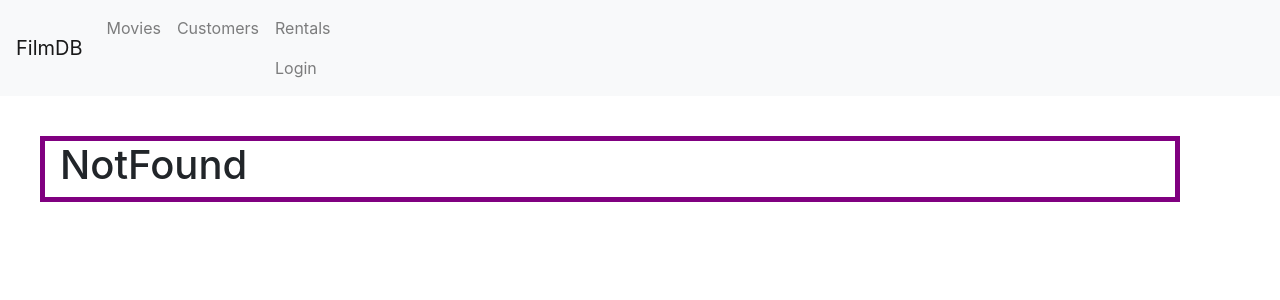
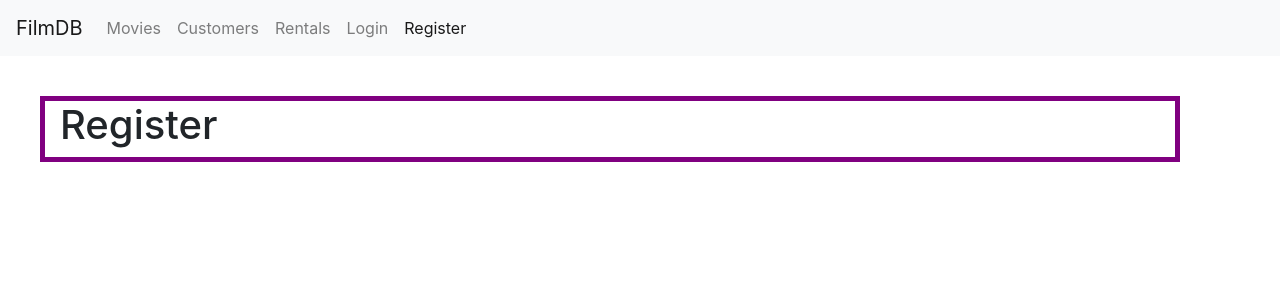
Before and after one commit to malarc01/cwmreact, a React (Create React App) app in the folder vid/: page /register in a window 1280 px wide. Before the commit this address led to /not-found. Shown: the top 300 px of the page. Built offline with nearby package versions, Linux system fonts and the light colour scheme.

Commit message:
add RegisterForm.jsx with h1 heading

```diff
--- a/vid/src/App.js
+++ b/vid/src/App.js
@@ -11,6 +11,8 @@
 import NavBar from './comp/navBar';
 import MovieForm from './comp/movieForm';
 import LoginForm from './comp/loginForm';
+import RegisterForm from './comp/registerForm';
+
 const divStyle = {
 	margin: '40px',
 	border: '5px solid purple'
@@ -22,6 +24,7 @@
 			<NavBar />
 			<main style={divStyle} className='container'>
 				<Switch>
+					<Route path='/register' component={RegisterForm} />
 					<Route path='/login' component={LoginForm} />
 					<Route path='/movies/:id' component={MovieForm} />
 					<Route path='/movies' component={Movies} />
--- a/vid/src/comp/navBar.jsx
+++ b/vid/src/comp/navBar.jsx
@@ -37,8 +37,15 @@
 							<NavLink className='nav-link' to='/rentals'>
 								Rentals
 							</NavLink>
+						</li>
+						<li className='nav-item'>
 							<NavLink className='nav-link' to='/login'>
 								Login
+							</NavLink>
+						</li>
+						<li className='nav-item'>
+							<NavLink className='nav-link' to='/register'>
+								Register
 							</NavLink>
 						</li>
 					</ul>
--- /dev/null
+++ b/vid/src/comp/registerForm.jsx
@@ -0,0 +1,10 @@
+import React, { Component } from 'react';
+
+class RegisterForm extends Component {
+	state = {};
+	render() {
+		return <h1>Register</h1>;
+	}
+}
+
+export default RegisterForm;
```
